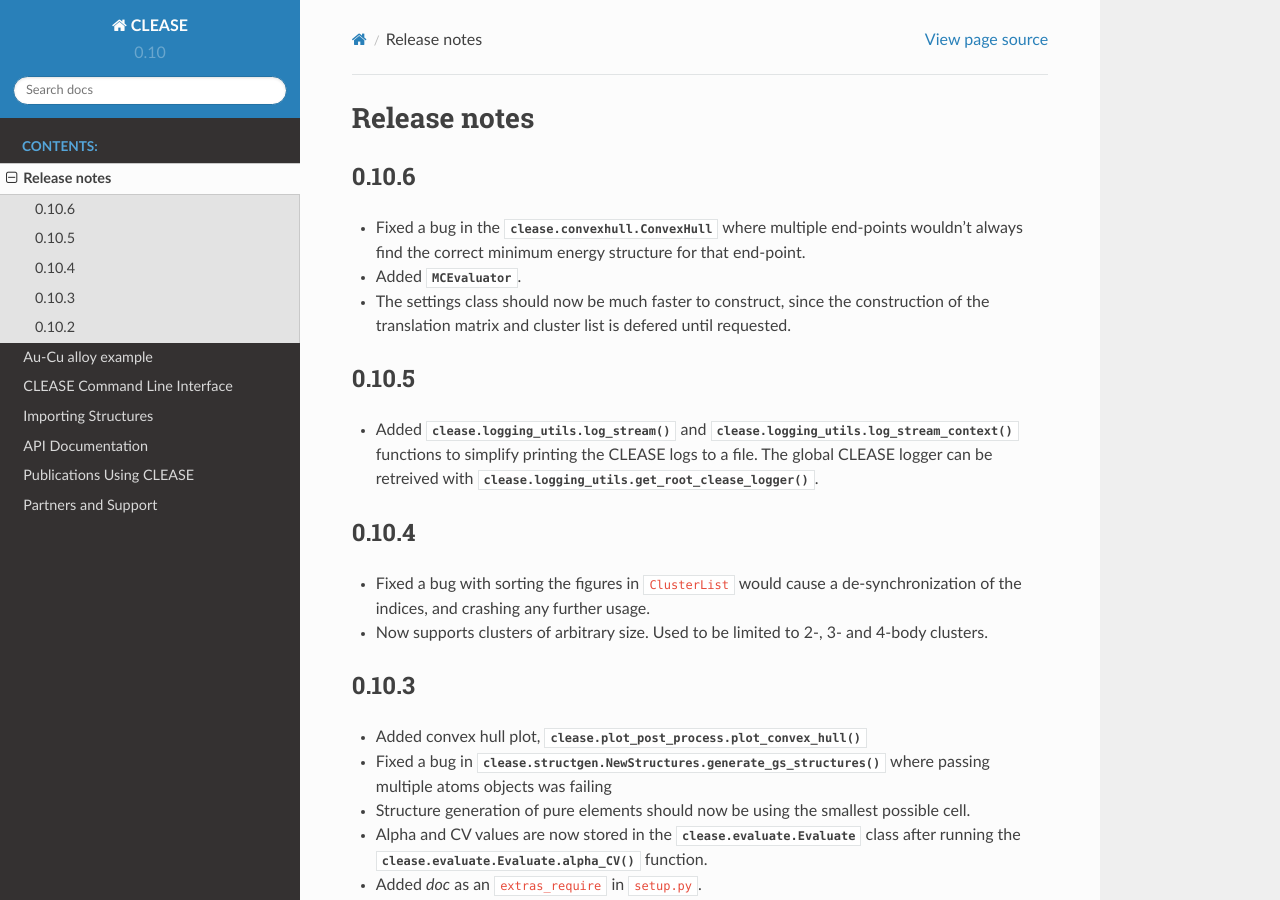
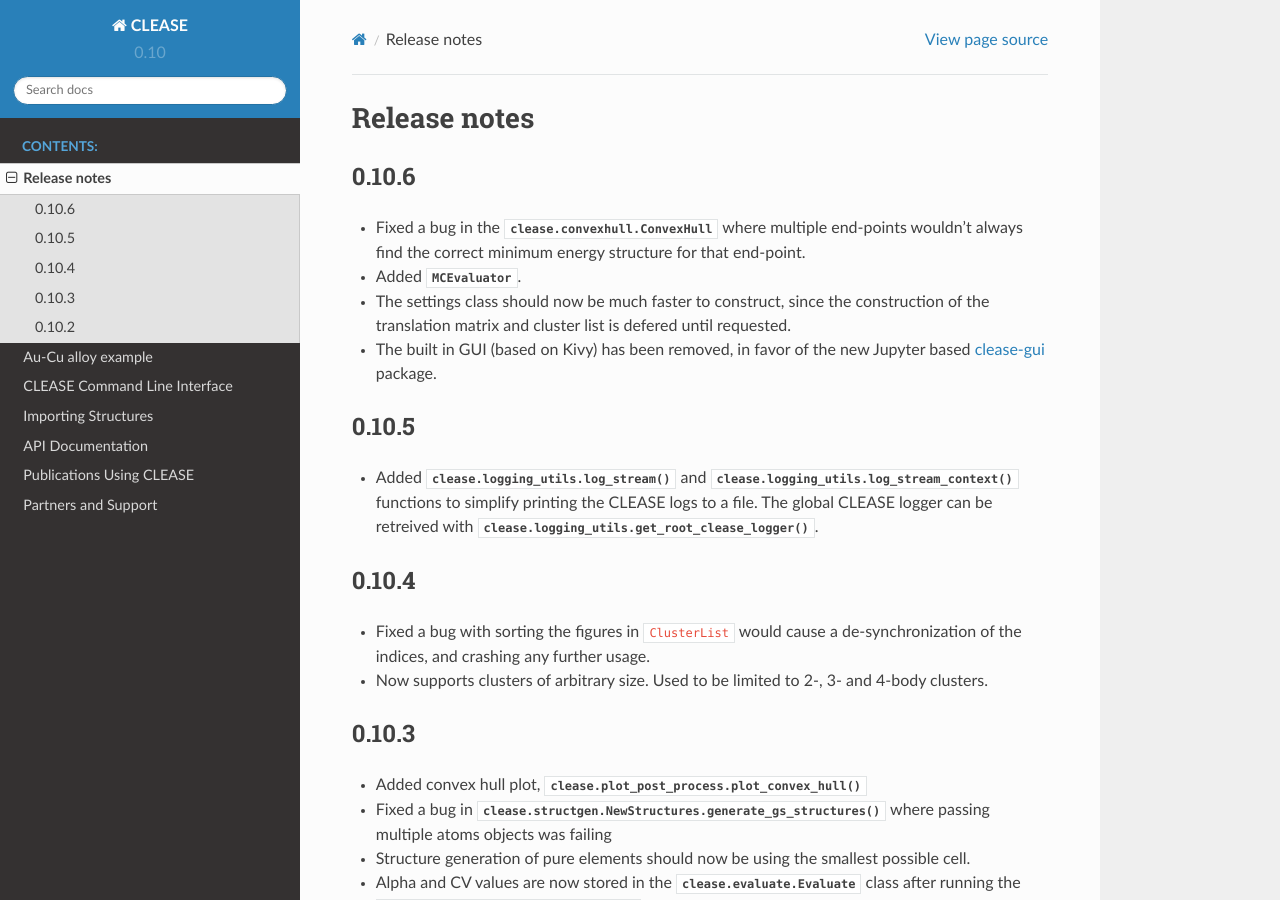
Before and after one commit to wuziqiqiqi/PD, a Sphinx documentation site: the page built from doc/source/releasenotes.rst, in a window 1280 px wide and 900 px high. Built offline with Sphinx 7.4.7 and the Read the Docs theme 2.0.0, drawn with Linux system fonts in a browser that asks for light colours; pages that are not in the unit, such as notebooks, are missing from menus.

Commit message:
Mention removing Kivy based GUI in favor of clease-gui package

```diff
--- a/doc/source/releasenotes.rst
+++ b/doc/source/releasenotes.rst
@@ -10,6 +10,7 @@
   correct minimum energy structure for that end-point.
 * Added :class:`~clease.montecarlo.mc_evaluator.MCEvaluator`.
 * The settings class should now be much faster to construct, since the construction of the translation matrix and cluster list is defered until requested.
+* The built in GUI (based on Kivy) has been removed, in favor of the new Jupyter based `clease-gui <https://clease-gui.readthedocs.io>`_ package.
 
 
 0.10.5
```
